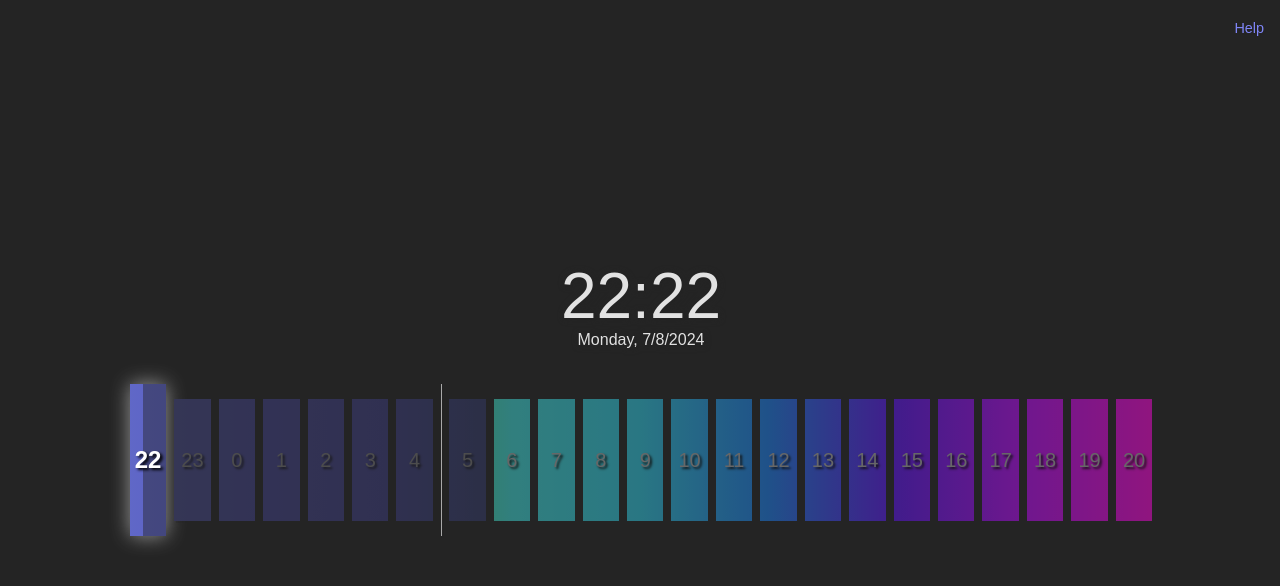
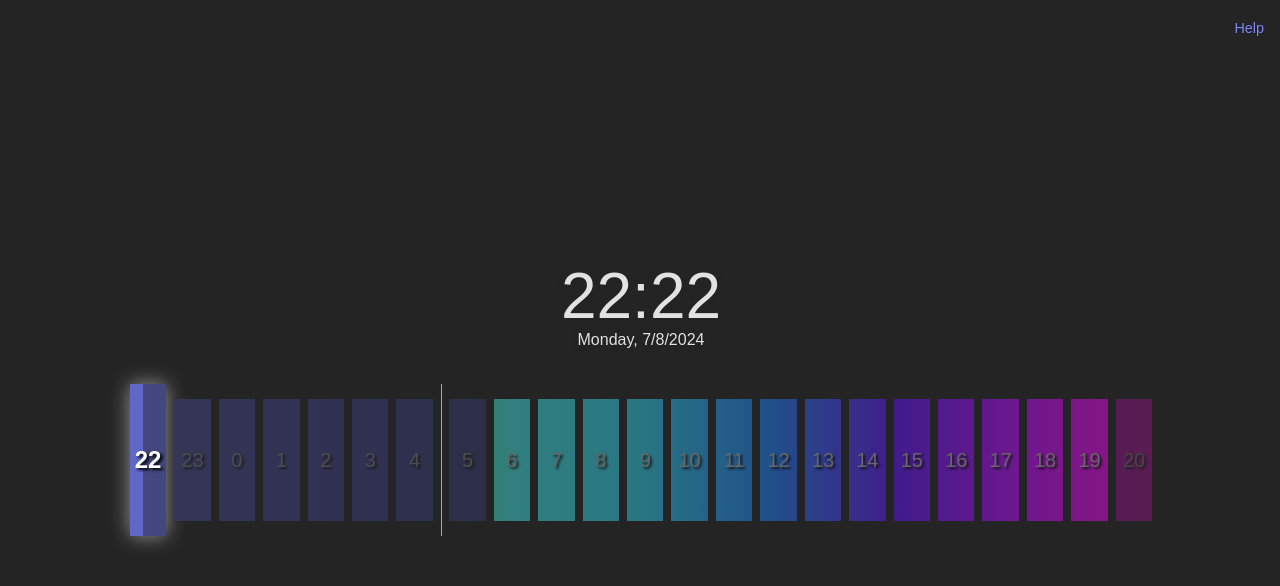
Before and after one commit to cheetachu/linear-clock, a React (Vite) app: page / in a window 1280 px wide. Shown: the top 586 px of the page. Built offline with nearby package versions, Linux system fonts and the light colour scheme.

Commit message:
Fix for a bug on opacity during last hour.

```diff
--- a/src/App.scss
+++ b/src/App.scss
@@ -197,7 +197,7 @@ a:hover {
     }
 
     .timeBox-bg:last-child {
-        .timeBox {
+        .timeBox:not(.currentHour) {
             opacity: 25%;
         }
     }
```
